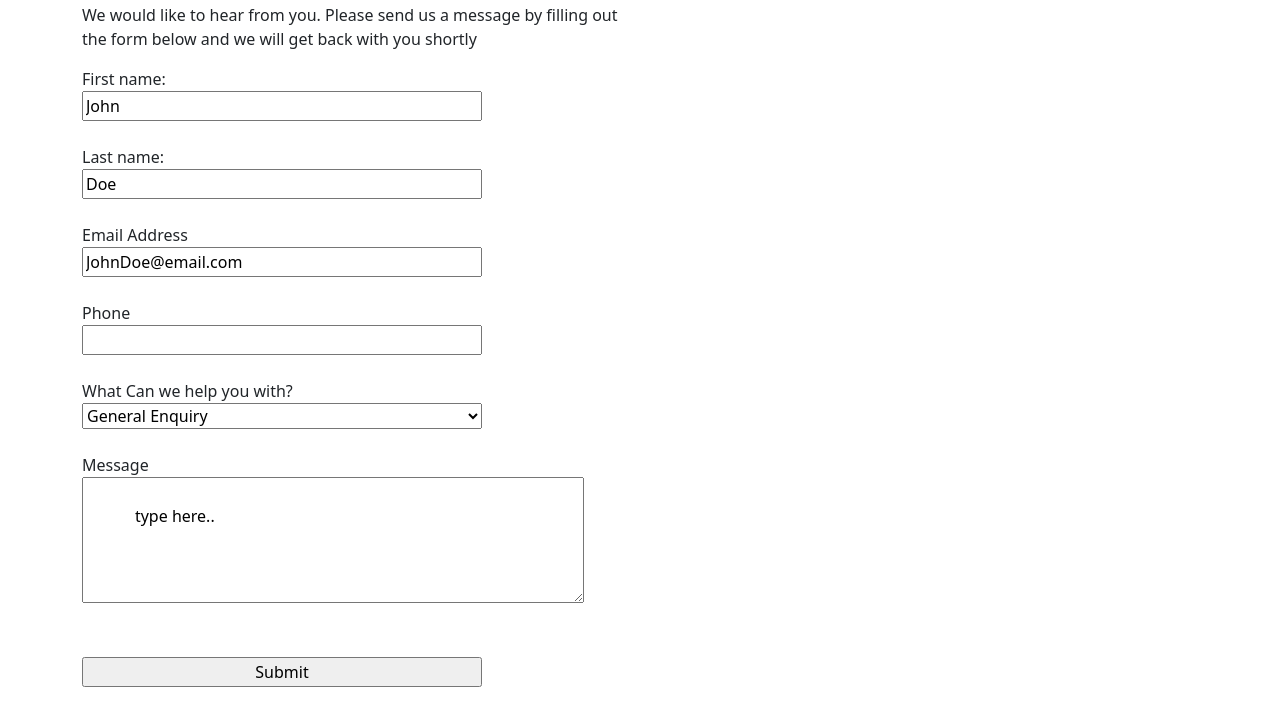
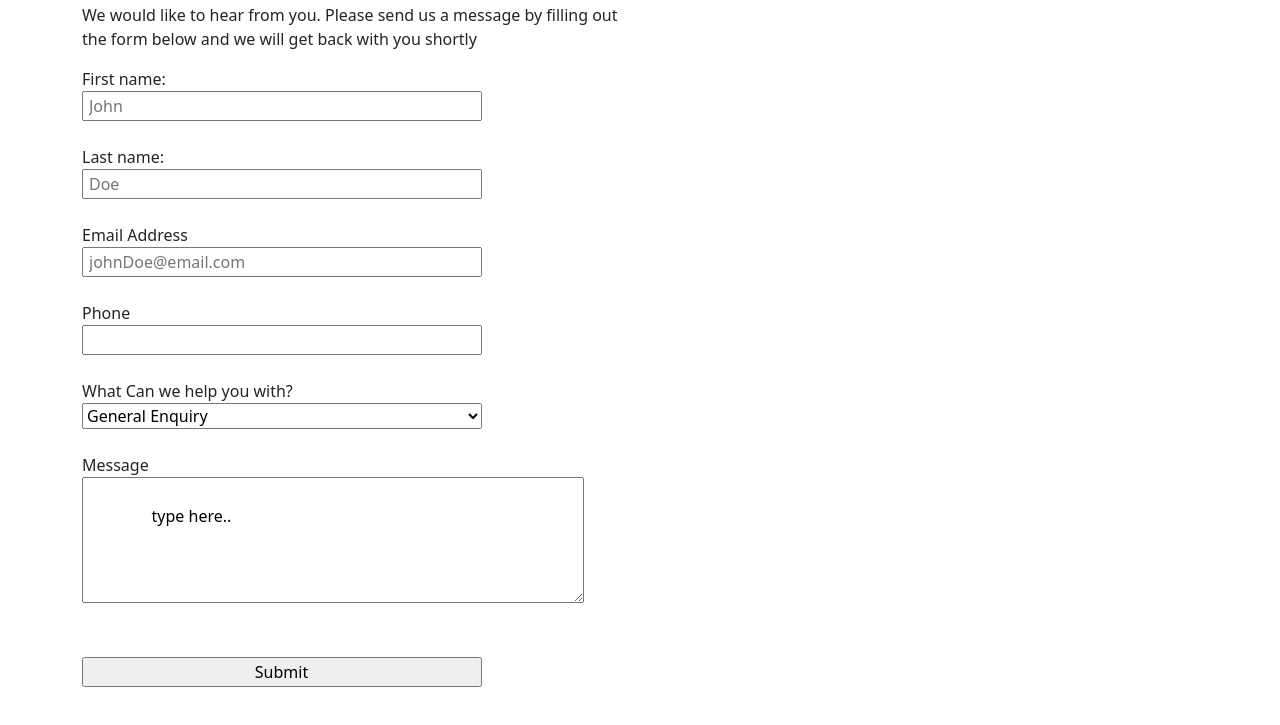
Before and after one commit to MazdaShahzadi/Keen_Learners_Website, a plain HTML site: page contact.html in a window 1280 px wide. Shown: the part 159-884 px from the top of the page. Drawn offline with nearby package versions, Linux system fonts and the light colour scheme.

Commit message:
styles chages

```diff
--- a/contact.html
+++ b/contact.html
@@ -47,7 +47,7 @@
         </div>
     </nav>
 
-    <div class="container">
+    <div id="container-contact" class="container">
 
         <h1>CONTACT </h1>
         <p>We would like to hear from you. Please send us a message by filling out <br> the form below and we will get back with you shortly
@@ -55,11 +55,11 @@
 
         <form action="/action_page.php">
             <label for="fname">First name:</label><br>
-            <input type="text" id="fname" name="fname" value="John"><br><br>
+            <input type="text" id="fname" name="fname" placeholder="John"><br><br>
             <label for="lname">Last name:</label><br>
-            <input type="text" id="lname" name="lname" value="Doe"><br><br>
+            <input type="text" id="lname" name="lname" placeholder="Doe"><br><br>
             <label for="email">Email Address</label><br>
-            <input type="email" id="email" name="email" value="JohnDoe@email.com"><br><br>
+            <input type="email" id="email" name="email" placeholder="johnDoe@email.com"><br><br>
             <label for="phone">Phone</label><br>
             <input type="text" id="phone" name="phone"><br><br>
 
@@ -76,7 +76,7 @@
             <label for="message">Message</label>
             <br>
             <TEXTAREA NAME="message" ROWS=5 COLS=52>
-            type here..
+                type here..
             </TEXTAREA>
             <br>
             <br>
@@ -84,6 +84,7 @@
             <input type="submit" value="Submit">
         </form>
     </div>
+
 </body>
 
 </html>
--- a/styles.css
+++ b/styles.css
@@ -12,6 +12,7 @@ h1 {
 
 input {
     width: 400px;
+    padding-left: 5px;
 }
 
 select {
```
